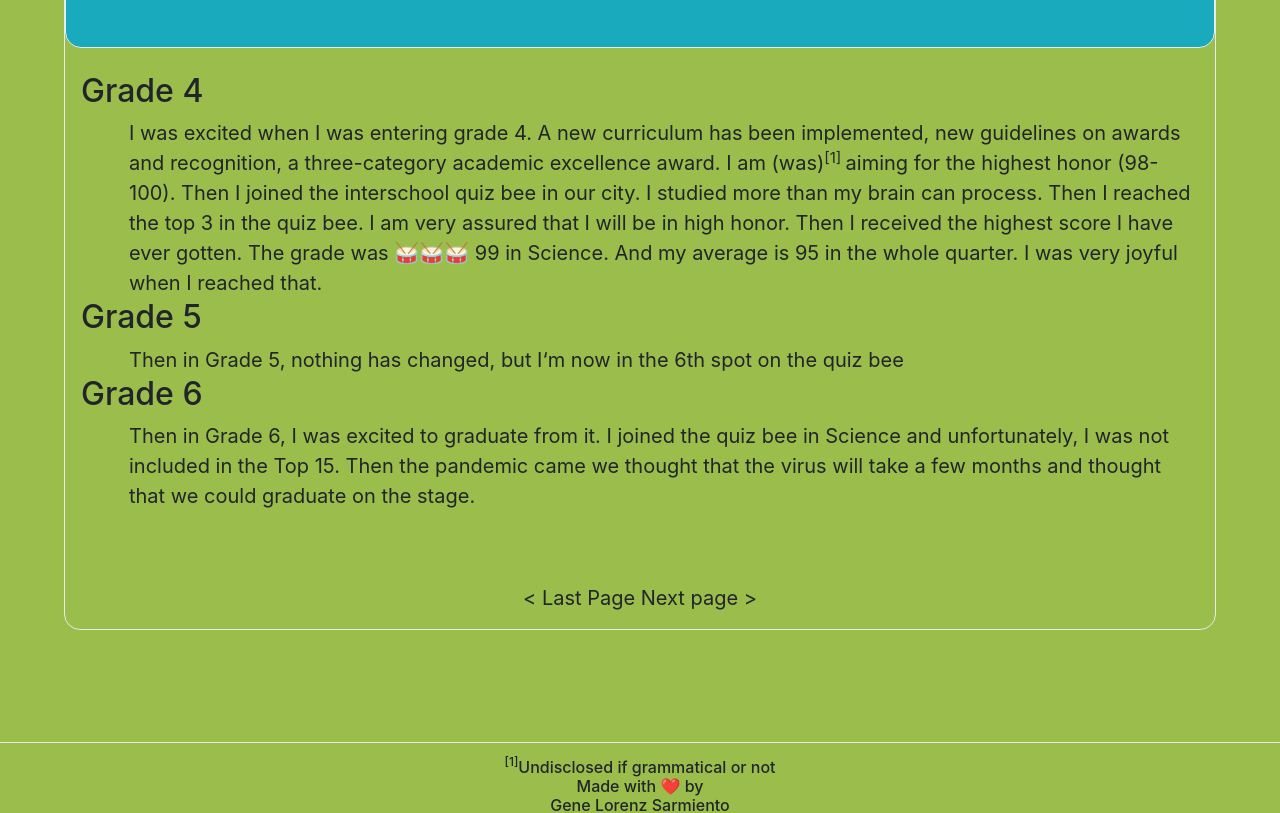
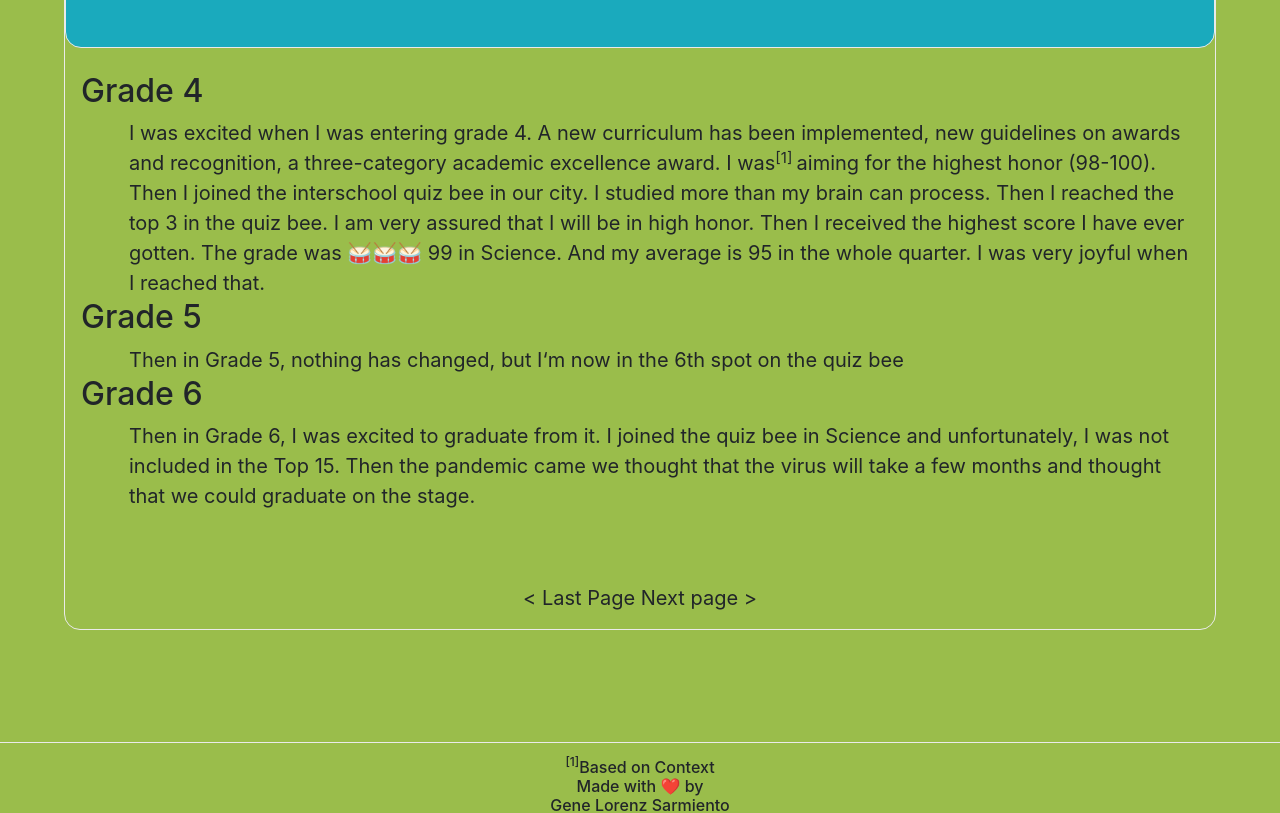
Before and after one commit to genelorenzSarmiento0408/C.S.-Gr.8-2nd-quarter-lastact, a Next.js app: page /grade46 in a window 1280 px wide. Shown: the part 251-1064 px from the top of the page. Built offline with nearby package versions, Linux system fonts and the light colour scheme.

Commit message:
Listed friends ul; Closed [#1]

```diff
--- a/components/Footer.jsx
+++ b/components/Footer.jsx
@@ -25,7 +25,10 @@ export default function Footer() {
       Undesclosed = (
         <>
           <a>
-            <sup>[1]</sup> Undisclosed if grammatical or not
+            <sup>[1]</sup>
+            <Link href="https://github.com/genelorenzSarmiento0408/C.S.-Gr.8-2nd-quarter-lastact/issues/1#issuecomment-994923185">
+              Based on Context
+            </Link>
           </a>
         </>
       );
--- a/pages/friends.jsx
+++ b/pages/friends.jsx
@@ -32,7 +32,9 @@ export default function friends() {
               <div className="card">
                 <h2 className="card-title"> Friends</h2>
                 <h3 className="card-text" style={{ marginLeft: "3rem" }}>
-                  {ListofFriends}
+                  {ListofFriends.map((ListofFriend) => (
+                    <li key={ListofFriend}>{ListofFriend}</li>
+                  ))}
                 </h3>
               </div>
             </div>
--- a/pages/grade46.jsx
+++ b/pages/grade46.jsx
@@ -13,7 +13,7 @@ export default function grade46() {
               <p style={{ marginLeft: "3rem" }}>
                 I was excited when I was entering grade 4. A new curriculum has
                 been implemented, new guidelines on awards and recognition, a
-                three-category academic excellence award. I am (was)
+                three-category academic excellence award. I was
                 <sup>[1] </sup>aiming for the highest honor (98-100). Then I
                 joined the interschool quiz bee in our city. I studied more than
                 my brain can process. Then I reached the top 3 in the quiz bee.
```
